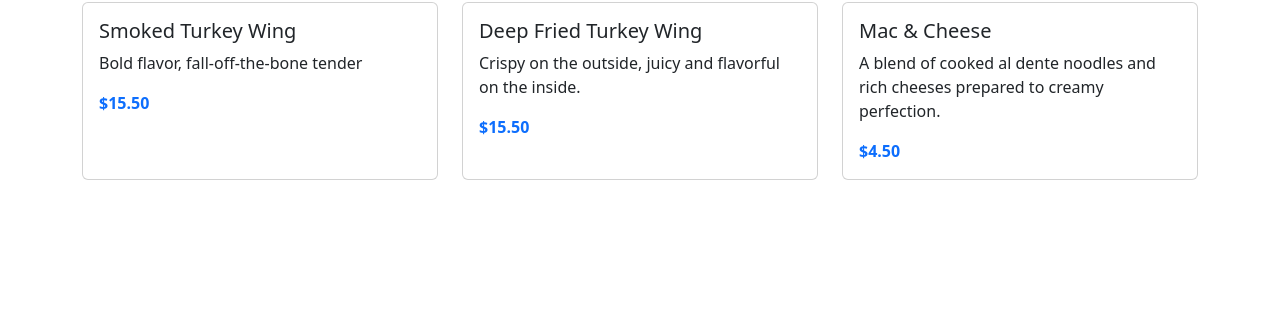
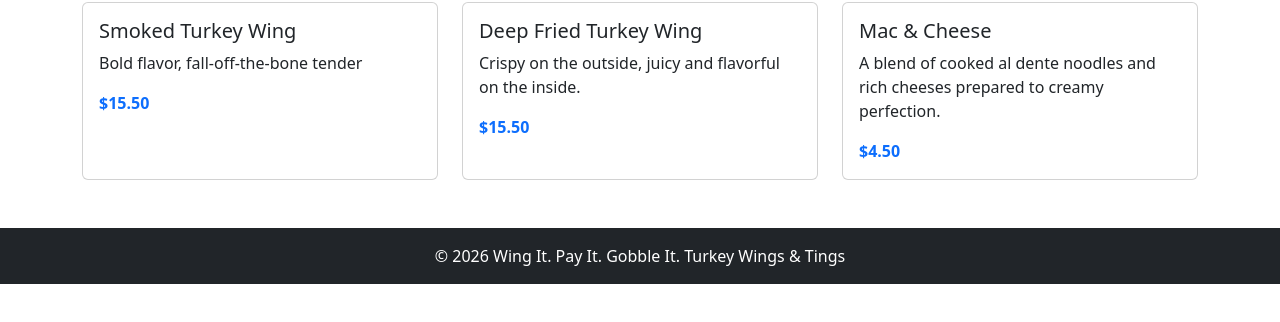
Before and after one commit to bria-janae-anderson/food-truck-site, a plain HTML site: page index.html in a window 1280 px wide. Shown: the part 374-696 px from the top of the page. Drawn offline with nearby package versions, Linux system fonts and the light colour scheme.

Commit message:
Add footer

```diff
--- a/index.html
+++ b/index.html
@@ -51,5 +51,8 @@
             </div>
         </section>
     </main>
+    <footer class="bg-dark text-white text-center py-3">
+        <p class="mb-0">© 2026 Wing It. Pay It. Gobble It. Turkey Wings & Tings</p>
+    </footer>
 </body>
 </html>
```
